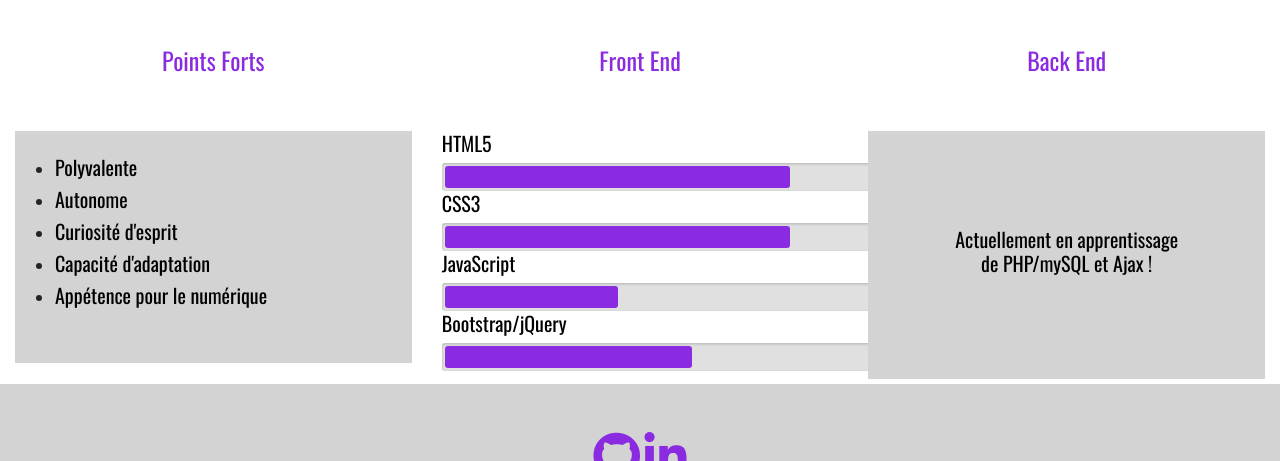
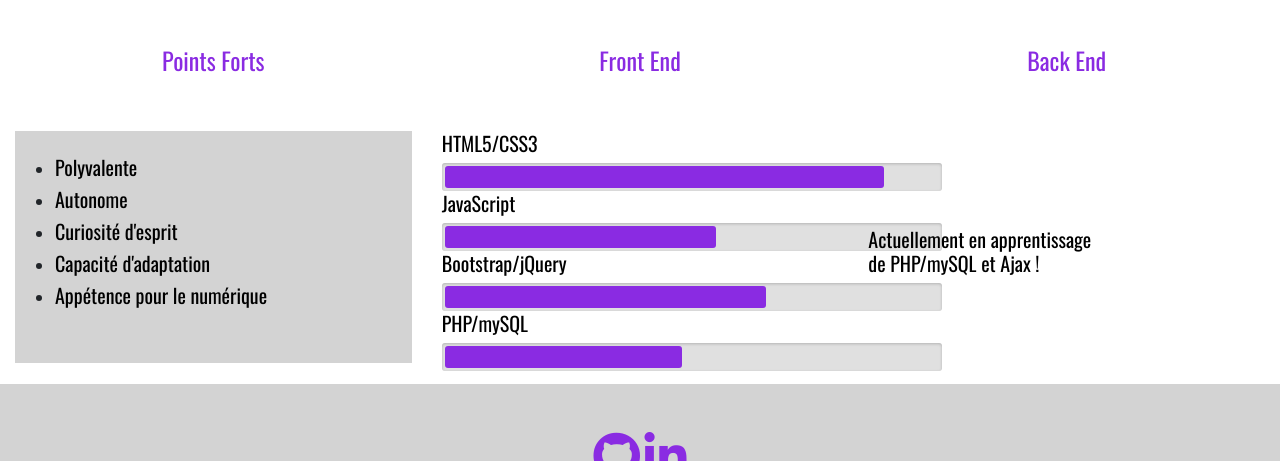
Before and after one commit to xMarinex/CVMarine, a plain HTML site: page competences.html in a window 1280 px wide. Shown: the part 266-727 px from the top of the page. Drawn offline with nearby package versions, Linux system fonts and the light colour scheme.

Commit message:
Update competences.html

```diff
--- a/competences.html
+++ b/competences.html
@@ -79,36 +79,36 @@
                 </ul>
             </div>
             <div class="col-md-4">
-                <div class="front">
-                    <h5>HTML5</h5>
+                <div class="Developpement web">
+                    <h5>HTML5/CSS3</h5>
                     <div class="wrapper">
                         <div class="progress-bar">
-                            <span class="progress-bar-fill" style="width: 70%;"></span>
-                        </div>
-                    </div>
-                    <h5>CSS3</h5>
-                    <div class="wrapper">
-                        <div class="progress-bar">
-                            <span class="progress-bar-fill" style="width: 70%;"></span>
+                            <span class="progress-bar-fill" style="width: 89%;"></span>
                         </div>
                     </div>
                     <h5>JavaScript</h5>
                     <div class="wrapper">
                         <div class="progress-bar">
-                            <span class="progress-bar-fill" style="width: 35%;"></span>
+                            <span class="progress-bar-fill" style="width: 55%;"></span>
                         </div>
                     </div>
                     <h5>Bootstrap/jQuery</h5>
                     <div class="wrapper">
                         <div class="progress-bar">
-                            <span class="progress-bar-fill" style="width: 50%;"></span></div>
+                            <span class="progress-bar-fill" style="width: 65%;"></span>
+                        </div>
+                    </div>
+                    <h5>PHP/mySQL</h5>
+                    <div class="wrapper">
+                        <div class="progress-bar">
+                            <span class="progress-bar-fill" style="width: 48%;"></span></div>
                     </div>
                 </div>
             </div>
 
             <div class="col-md-4">
 
-                <div class="back">
+                <div class="Reseaux">
                     <br><br><br>
                     <h5><br> Actuellement en apprentissage <br>de PHP/mySQL et Ajax ! </h5><br><br><br><br>
                 </div>
```
